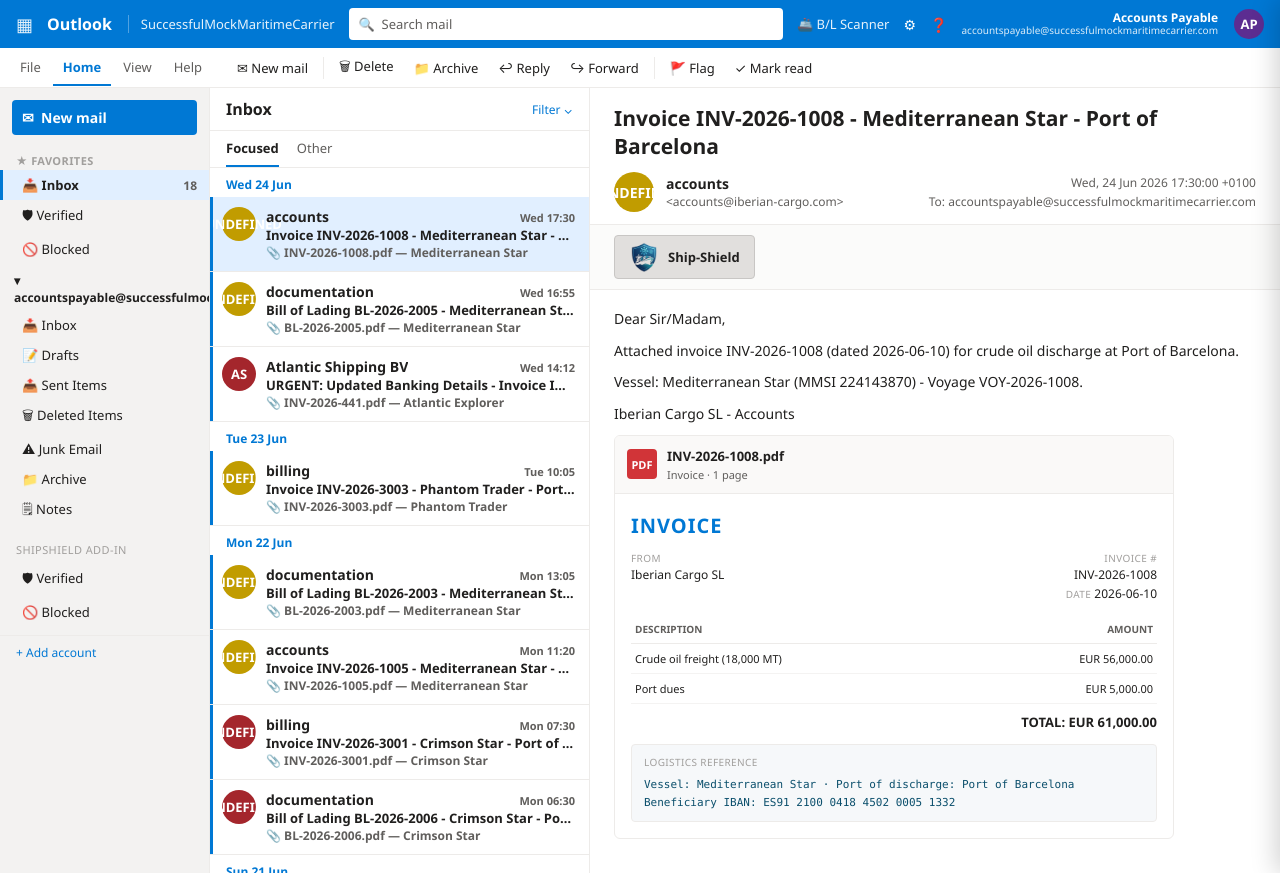
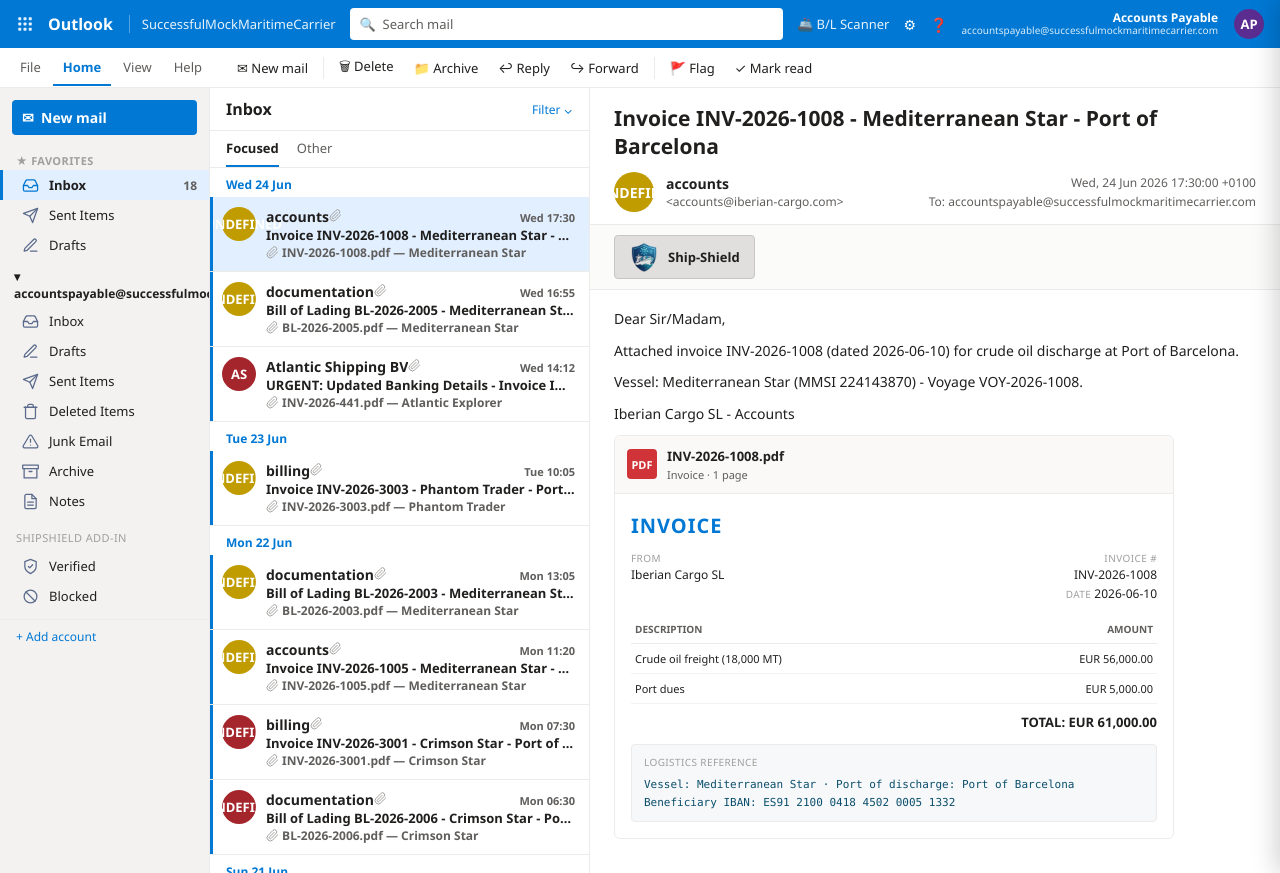
Before and after one commit to PabloPAF/Ship-Shield, a FastAPI app: page /mailbox in a window 1280 px wide. Run offline with FastAPI, Linux system fonts and the light colour scheme; some libraries are stand-ins or nearby versions.

Commit message:
Mailbox: real SVG folder/app icons, Sent Items/Drafts in Favorites, attachment paperclip
- Replaced emoji folder icons with a clean inline SVG sprite (generic open Feather-style
  glyphs, drawn in-repo — not proprietary artwork): inbox, sent, drafts, trash, junk,
  archive, notes, shield, block, paperclip, and a generic app-grid for the launcher.
- Favorites now shows Inbox / Sent Items / Drafts (was Verified / Blocked); the account
  folder list and the ShipShield add-in folders all use the SVG icons.
- Replaced the ▦ app-launcher glyph next to 'Outlook' with the real app-grid SVG.
- Emails with an attachment now show a real paperclip icon in the list. 63 tests pass.

```diff
--- a/templates/mailbox.html
+++ b/templates/mailbox.html
@@ -30,6 +30,11 @@
   .mbxowner .avatar2{width:30px; height:30px; border-radius:50%; background:#5c2d91; color:#fff; display:flex; align-items:center; justify-content:center; font-weight:600; font-size:12px; flex-shrink:0;}
   .mbxname{font-size:13px; font-weight:600; color:var(--ms-dark);}
   .mbxmail{font-size:11px; color:var(--ms-grey);}
+  .waffle{display:flex; align-items:center;} .ico-waffle{width:18px; height:18px; color:#fff;}
+  .navico{width:17px; height:17px; flex-shrink:0; color:#5b6b8c;}
+  .folder.active .navico{color:var(--ms-blue);}
+  .cmdico{width:15px; height:15px; flex-shrink:0;}
+  .clip{width:13px; height:13px; flex-shrink:0; color:var(--ms-grey2); vertical-align:-2px;}
   /* ribbon toolbar */
   .ribbon{height:40px; background:#fff; border-bottom:1px solid var(--ms-line); display:flex; align-items:center; gap:2px; padding:0 10px; flex-shrink:0;}
   .ribbon .rtabs{display:flex; gap:2px; margin-right:14px;}
@@ -133,8 +138,36 @@
 </style>
 </head>
 <body>
+  <!-- Generic line-icon sprite (open Feather-style glyphs, drawn here — not proprietary artwork) -->
+  <svg width="0" height="0" style="position:absolute" aria-hidden="true">
+    <symbol id="i-waffle" viewBox="0 0 24 24" fill="currentColor" stroke="none">
+      <rect x="3" y="3" width="4" height="4" rx="1"/><rect x="10" y="3" width="4" height="4" rx="1"/><rect x="17" y="3" width="4" height="4" rx="1"/>
+      <rect x="3" y="10" width="4" height="4" rx="1"/><rect x="10" y="10" width="4" height="4" rx="1"/><rect x="17" y="10" width="4" height="4" rx="1"/>
+      <rect x="3" y="17" width="4" height="4" rx="1"/><rect x="10" y="17" width="4" height="4" rx="1"/><rect x="17" y="17" width="4" height="4" rx="1"/>
+    </symbol>
+    <symbol id="i-inbox" viewBox="0 0 24 24" fill="none" stroke="currentColor" stroke-width="1.8" stroke-linecap="round" stroke-linejoin="round">
+      <polyline points="22 12 16 12 14 15 10 15 8 12 2 12"/><path d="M5.45 5.11 2 12v6a2 2 0 0 0 2 2h16a2 2 0 0 0 2-2v-6l-3.45-6.89A2 2 0 0 0 16.76 4H7.24a2 2 0 0 0-1.79 1.11z"/></symbol>
+    <symbol id="i-sent" viewBox="0 0 24 24" fill="none" stroke="currentColor" stroke-width="1.8" stroke-linecap="round" stroke-linejoin="round">
+      <line x1="22" y1="2" x2="11" y2="13"/><polygon points="22 2 15 22 11 13 2 9 22 2"/></symbol>
+    <symbol id="i-drafts" viewBox="0 0 24 24" fill="none" stroke="currentColor" stroke-width="1.8" stroke-linecap="round" stroke-linejoin="round">
+      <path d="M12 20h9"/><path d="M16.5 3.5a2.12 2.12 0 0 1 3 3L7 19l-4 1 1-4z"/></symbol>
+    <symbol id="i-trash" viewBox="0 0 24 24" fill="none" stroke="currentColor" stroke-width="1.8" stroke-linecap="round" stroke-linejoin="round">
+      <polyline points="3 6 5 6 21 6"/><path d="M19 6v14a2 2 0 0 1-2 2H7a2 2 0 0 1-2-2V6m3 0V4a2 2 0 0 1 2-2h4a2 2 0 0 1 2 2v2"/></symbol>
+    <symbol id="i-junk" viewBox="0 0 24 24" fill="none" stroke="currentColor" stroke-width="1.8" stroke-linecap="round" stroke-linejoin="round">
+      <path d="M10.29 3.86 1.82 18a2 2 0 0 0 1.71 3h16.94a2 2 0 0 0 1.71-3L13.71 3.86a2 2 0 0 0-3.42 0z"/><line x1="12" y1="9" x2="12" y2="13"/><line x1="12" y1="17" x2="12.01" y2="17"/></symbol>
+    <symbol id="i-archive" viewBox="0 0 24 24" fill="none" stroke="currentColor" stroke-width="1.8" stroke-linecap="round" stroke-linejoin="round">
+      <polyline points="21 8 21 21 3 21 3 8"/><rect x="1" y="3" width="22" height="5"/><line x1="10" y1="12" x2="14" y2="12"/></symbol>
+    <symbol id="i-notes" viewBox="0 0 24 24" fill="none" stroke="currentColor" stroke-width="1.8" stroke-linecap="round" stroke-linejoin="round">
+      <path d="M14 2H6a2 2 0 0 0-2 2v16a2 2 0 0 0 2 2h12a2 2 0 0 0 2-2V8z"/><polyline points="14 2 14 8 20 8"/><line x1="16" y1="13" x2="8" y2="13"/><line x1="16" y1="17" x2="8" y2="17"/></symbol>
+    <symbol id="i-clip" viewBox="0 0 24 24" fill="none" stroke="currentColor" stroke-width="1.8" stroke-linecap="round" stroke-linejoin="round">
+      <path d="M21.44 11.05l-9.19 9.19a6 6 0 0 1-8.49-8.49l9.19-9.19a4 4 0 0 1 5.66 5.66l-9.2 9.19a2 2 0 0 1-2.83-2.83l8.49-8.48"/></symbol>
+    <symbol id="i-shield" viewBox="0 0 24 24" fill="none" stroke="currentColor" stroke-width="1.8" stroke-linecap="round" stroke-linejoin="round">
+      <path d="M12 22s8-4 8-10V5l-8-3-8 3v7c0 6 8 10 8 10z"/><polyline points="9 12 11 14 15 9.5"/></symbol>
+    <symbol id="i-block" viewBox="0 0 24 24" fill="none" stroke="currentColor" stroke-width="1.8" stroke-linecap="round" stroke-linejoin="round">
+      <circle cx="12" cy="12" r="9"/><line x1="5.6" y1="5.6" x2="18.4" y2="18.4"/></symbol>
+  </svg>
   <div class="topbar">
-    <span class="waffle">▦</span><span class="appname">Outlook</span>
+    <span class="waffle"><svg class="ico-waffle"><use href="#i-waffle"/></svg></span><span class="appname">Outlook</span>
     <span class="org">SuccessfulMockMaritimeCarrier</span>
     <div class="search">🔍&nbsp; Search mail</div>
     <div class="right">
@@ -160,19 +193,20 @@
     <div class="nav">
       <div class="newmail">✉&nbsp; New mail</div>
       <div class="navsec">★ Favorites</div>
-      <div class="folder active">📥 Inbox <span class="count" id="inboxCount"></span></div>
-      <div class="folder">🛡 Verified</div>
-      <div class="folder">🚫 Blocked</div>
+      <div class="folder active"><svg class="navico"><use href="#i-inbox"/></svg> Inbox <span class="count" id="inboxCount"></span></div>
+      <div class="folder"><svg class="navico"><use href="#i-sent"/></svg> Sent Items</div>
+      <div class="folder"><svg class="navico"><use href="#i-drafts"/></svg> Drafts</div>
       <div class="acctline">▾ accountspayable@successfulmockmaritimecarrier.com</div>
-      <div class="folder">📥 Inbox</div>
-      <div class="folder">📝 Drafts</div>
-      <div class="folder">📤 Sent Items</div>
-      <div class="folder">🗑 Deleted Items</div>
-      <div class="folder">⚠ Junk Email</div>
-      <div class="folder">📁 Archive</div>
-      <div class="folder">🗒 Notes</div>
+      <div class="folder"><svg class="navico"><use href="#i-inbox"/></svg> Inbox</div>
+      <div class="folder"><svg class="navico"><use href="#i-drafts"/></svg> Drafts</div>
+      <div class="folder"><svg class="navico"><use href="#i-sent"/></svg> Sent Items</div>
+      <div class="folder"><svg class="navico"><use href="#i-trash"/></svg> Deleted Items</div>
+      <div class="folder"><svg class="navico"><use href="#i-junk"/></svg> Junk Email</div>
+      <div class="folder"><svg class="navico"><use href="#i-archive"/></svg> Archive</div>
+      <div class="folder"><svg class="navico"><use href="#i-notes"/></svg> Notes</div>
       <div class="hd">ShipShield add-in</div>
-      <div class="folder">🛡 Verified</div><div class="folder">🚫 Blocked</div>
+      <div class="folder"><svg class="navico"><use href="#i-shield"/></svg> Verified</div>
+      <div class="folder"><svg class="navico"><use href="#i-block"/></svg> Blocked</div>
       <div class="addacct">+ Add account</div>
     </div>
     <div class="list">
@@ -228,8 +262,10 @@ function renderList(){
     d.className="msg"+(e.unread?" unread":"")+(e.id===activeId?" active":"");
     d.onclick=()=>openEmail(e.id);
     d.innerHTML=`<div class="bar"></div><div class="av" style="background:${esc(e.color)}">${esc(initials(e.from))}</div>
-      <div class="body"><div class="l1"><span class="from">${esc(senderName(e.from))}</span><span class="time">${esc(e.time)}</span></div>
-      <div class="subj">${esc(e.subject)}</div><div class="prev">📎 ${esc(e.invoice.number)}.pdf — ${esc(e.invoice.vessel)}</div></div>`;
+      <div class="body"><div class="l1"><span class="from">${esc(senderName(e.from))}</span>
+        <svg class="clip" title="Has attachment"><use href="#i-clip"/></svg><span class="time">${esc(e.time)}</span></div>
+      <div class="subj">${esc(e.subject)}</div>
+      <div class="prev"><svg class="clip"><use href="#i-clip"/></svg> ${esc(e.invoice.number)}.pdf — ${esc(e.invoice.vessel)}</div></div>`;
     c.appendChild(d);
   });
 }
```
